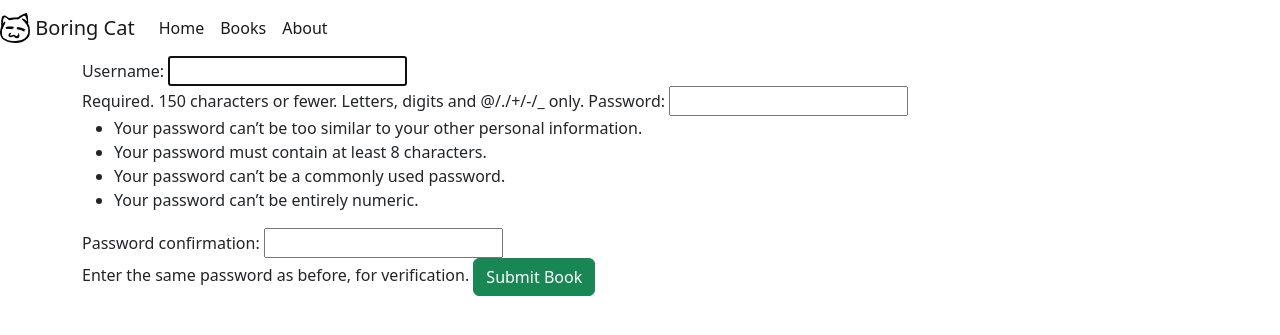
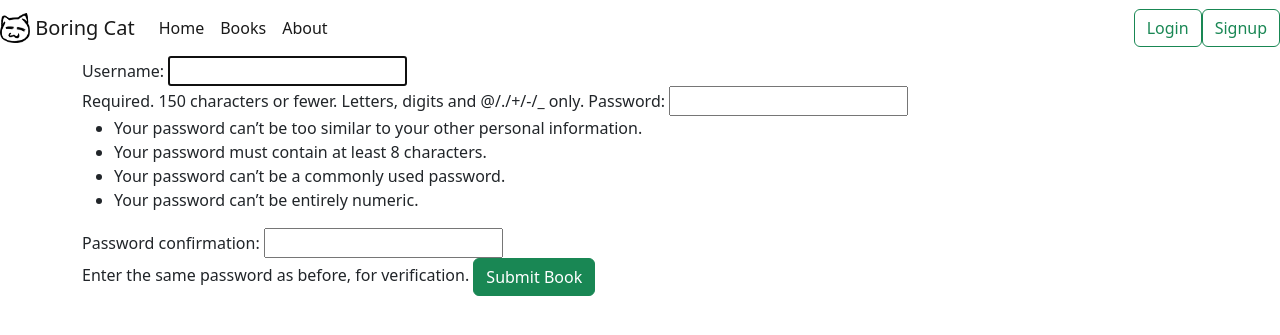
Before and after one commit to ScipioVE/boringcat, a Django app: page /signup/ in a window 1280 px wide. Shown: the top 335 px of the page. Run offline with Django 4.2, Linux system fonts and the light colour scheme.

Commit message:
add: Login, Logout , Signin !

```diff
--- a/apps/client/urls.py
+++ b/apps/client/urls.py
@@ -4,4 +4,6 @@ from django.conf import settings
 from django.contrib.staticfiles.urls import static
 urlpatterns = [
     path('signup/', views.signupform , name='Signup'),
+    path('logout/', views.signout, name='Logout'),
+     path('login/', views.loginform, name='Login'),
 ] + static(settings.MEDIA_URL, document_root =settings.MEDIA_ROOT)
--- a/apps/client/views.py
+++ b/apps/client/views.py
@@ -1,7 +1,7 @@
 from django.shortcuts import render, redirect
-from django.contrib.auth.forms import UserCreationForm
+from django.contrib.auth.forms import UserCreationForm, AuthenticationForm
 from django.contrib.auth.models import User
-from django.contrib.auth  import login
+from django.contrib.auth  import login, logout, authenticate
 from django.http import HttpResponse
 
 
@@ -25,3 +25,21 @@ def signupform(request):
         else :
             context.update({"error": "passwords dont match"})
             return render(request,'signup.html', context)
+
+
+def signout(request):
+   logout(request)
+   return redirect('Home')
+
+def loginform(request):
+    context = {'loginform': AuthenticationForm}
+    if request.method == 'GET':
+         return render(request, 'signin.html',context)
+    else:
+        user = authenticate(request,username= request.POST['username'],password=request.POST['password'])
+        if user is None:
+             context.update({'error': 'Username or Password incorrect'})
+             return render(request, 'signin.html',context)
+        else:
+             login(request,user)
+             return redirect('Home')
--- a/apps/core/templates/Base.html
+++ b/apps/core/templates/Base.html
@@ -3,7 +3,7 @@
 <html lang="en">
 
 <head>
-  <title> {% block title %}  {% endblock title %}</title>
+  <title> {% block title %} {% endblock title %}</title>
   <link rel="icon" type="image/x-icon" href="{% static 'core/img/CatLogo.ico' %}  " />
   <!-- Required meta tags -->
   <meta charset="utf-8">
@@ -20,12 +20,29 @@
     <!-- place navbar here -->
     <nav class="navbar navbar-expand navbar-light ">
       <a class="navbar-brand" href="{% url 'Home' %}">
-      <img src="{% static 'core/img/nav_logo.png'%}"  width="30" height="30" class="d-inline-block align-top" alt="">
+        <img src="{% static 'core/img/nav_logo.png'%}" width="30" height="30" class="d-inline-block align-top" alt="">
         Boring Cat</a>
       <div class="nav navbar-nav">
         <a class="nav-item nav-link active" href=" {% url 'Home' %}">Home</a>
         <a class="nav-item nav-link active" href="{% url 'Books' %}">Books</a>
         <a class="nav-item nav-link active" href="{% url 'About' %}">About</a>
+      </div>
+      <div class="collapse navbar-collapse justify-content-end" id="navbarSupportedContent">
+        <ul class="navbar-nav ">
+
+          {% if user.is_authenticated %}
+          <li class="nav-item">
+            <a href="{% url 'Logout' %}"><button class="btn btn-outline-danger">Logout</button></a>
+          </li>
+          {% else %}
+          <li class="nav-item">
+            <a href="{% url 'Login' %}"><button class="btn btn-outline-success">Login</button></a>
+          </li>
+          <li class="nav-item">
+            <a href="{% url 'Signup' %}"><button class="btn btn-outline-success">Signup</button></a>
+          </li>
+          {% endif %}
+        </ul>
       </div>
     </nav>
   </header>
@@ -34,7 +51,7 @@
     <div class="container">
       <div class="row">
         <div class="col-12">
-                {% block content %}  {% endblock content %}
+          {% block content %} {% endblock content %}
         </div>
       </div>
     </div>
```
Also changed, not shown: apps/client/templates/signin.html (added, +14 -0 lines), db.sqlite3. Lines whose indentation alone changed are shown as unchanged.
